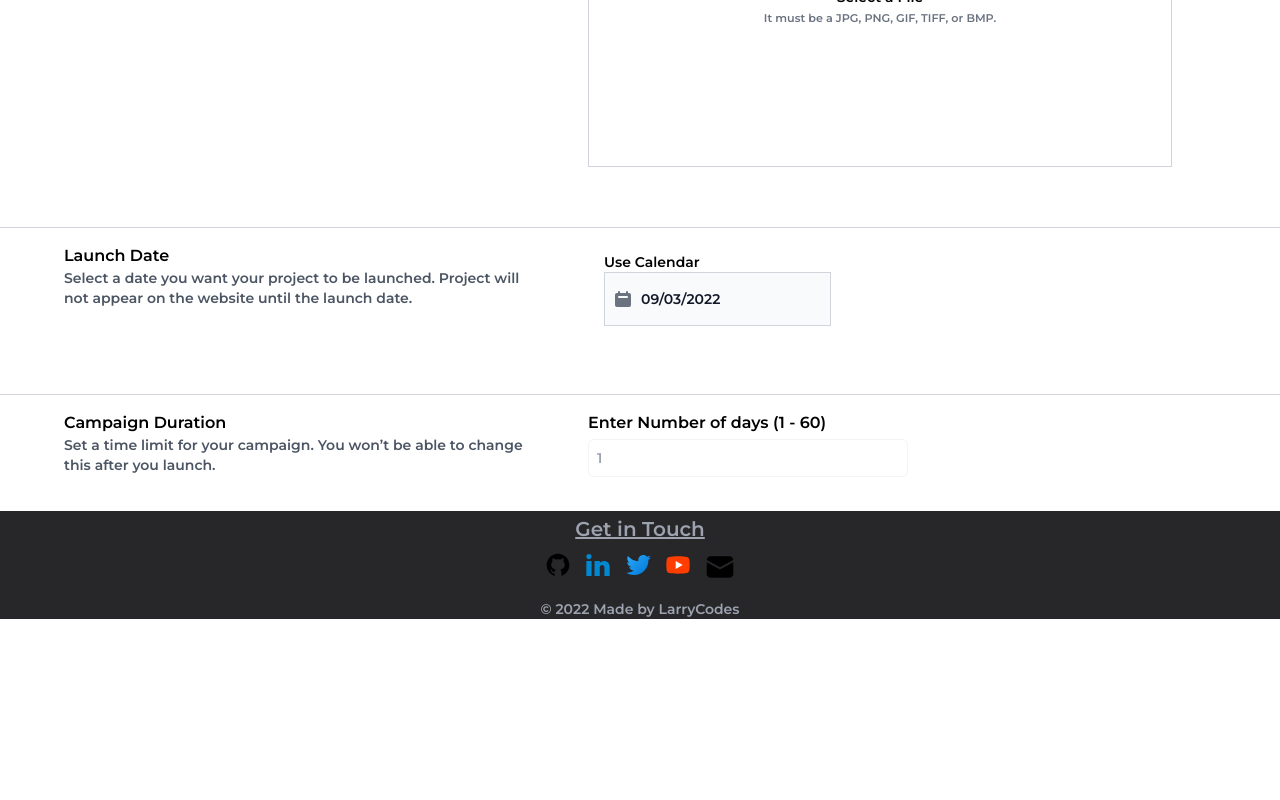
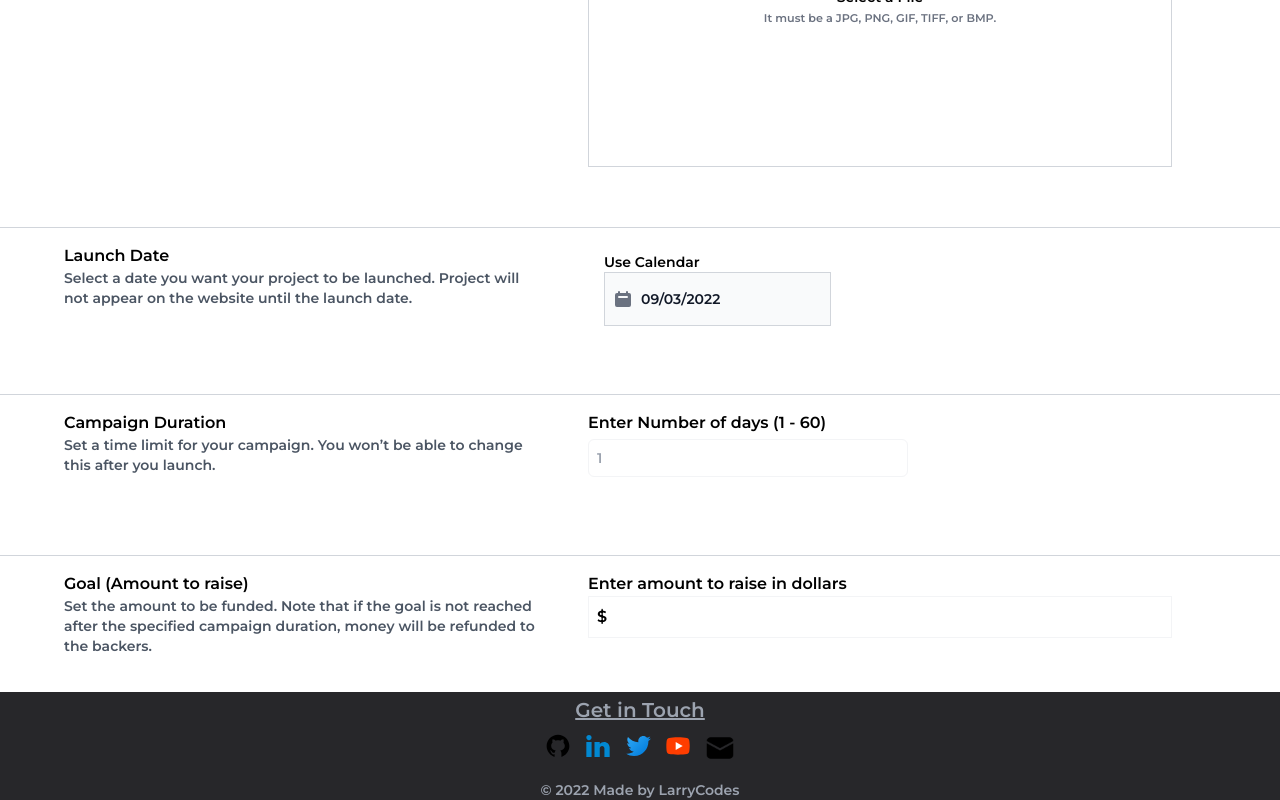
Before and after one commit to LanreAkintayo/flexvis-crowdsale-frontend, a Next.js app: page /launch in a window 1280 px wide. Shown: the part 928-1728 px from the top of the page. Before the commit the page ends 1547 px from the top, so only its background shows below. Built offline with nearby package versions, Linux system fonts and the light colour scheme; no server answers; a web font is replaced by a local one; what ipfs-http-client, react-moralis would draw is missing.

Commit message:
Still working on the launch page

```diff
--- a/pages/launch.js
+++ b/pages/launch.js
@@ -2,16 +2,31 @@ import Footer from "../components/Footer";
 import Header from "../components/Header";
 import React, { useEffect, useState } from "react";
 import DatePicker from "react-datepicker";
-import { create } from 'ipfs-http-client';
+import { create } from "ipfs-http-client";
 
 import "react-datepicker/dist/react-datepicker.css";
 // import DatePicker from "sassy-datepicker";
 
 /* Create an instance of the client */
 // const client = ipfsClient({ host: 'ipfs.infura.io', port: 5001, protocol: 'https' })
-const client = create('https://ipfs.infura.io:5001/api/v0')
+// const client = create('https://ipfs.infura.io:5001/api/v0')
 
-  export default function Launch() {
+const projectId = process.env.NEXT_PUBLIC_PROJECT_ID;
+const projectSecret = process.env.NEXT_PUBLIC_API_SECRET_KEY;
+
+const auth =
+  "Basic " + Buffer.from(projectId + ":" + projectSecret).toString("base64");
+
+const client = create({
+  host: "ipfs.infura.io",
+  port: 5001,
+  protocol: "https",
+  headers: {
+    authorization: auth,
+  },
+});
+
+export default function Launch() {
   // Create a reference to the hidden file input element
   const hiddenFileInput = React.useRef(null);
   const [imageFile, setImageFile] = useState("");
@@ -24,18 +39,21 @@ const client = create('https://ipfs.infura.io:5001/api/v0')
     imageSrc: "",
     launchDate: new Date(),
     duration: "",
+    goal: "",
   });
   const [isValidDuration, setIsValidDuration] = useState(true);
   const [isValidLaunchDate, setIsValidLaunchDate] = useState(true);
+  const [isValidGoal, setIsValidGoal] = useState(true);
 
   useEffect(() => {
     console.log(projectInfo);
   }, [projectInfo]);
 
-
   useEffect(() => {
     setAllValid(
-      Object.values(projectInfo).every(item => ![false, 0, null, "", {}].includes(item)) &&
+      Object.values(projectInfo).every(
+        (item) => ![false, 0, null, "", {}].includes(item)
+      ) &&
         isValidDuration &&
         isValidLaunchDate
     );
@@ -48,11 +66,15 @@ const client = create('https://ipfs.infura.io:5001/api/v0')
   };
 
   const handleOnChange = (event) => {
+    console.log("Secret Key: ", process.env.NEXT_PUBLIC_PROJECT_ID);
+    console.log("abc");
+
     let imagePath;
+    let amount;
 
     if (event.target.id == "imageSrc") {
       imagePath = event.target.files[0];
-      setImageFile(imagePath)
+      setImageFile(imagePath);
       console.log("imagePath: ", imagePath);
     }
     if (event.target.id == "duration") {
@@ -68,29 +90,47 @@ const client = create('https://ipfs.infura.io:5001/api/v0')
         return true;
       });
     }
+    if (event.target.id == "goal") {
+      const price = event.target.value;
+      let dollarUSLocale = Intl.NumberFormat("en-US");
+      // amount = dollarUSLocale.format(price).toString();
+      amount=price
+
+      setIsValidGoal(() => {
+        if (/^\$?\d+(,\d{3})*(\.\d*)?$/.test(amount.toString())) {
+          return true;
+        }
+        return false;
+      });
+    }
 
     setProjectInfo((prevProjectInfo) => {
       return {
         ...prevProjectInfo,
         [event.target.id]:
-          event.target.id == "imageSrc" ? URL.createObjectURL(imagePath) : event.target.value,
+          event.target.id == "imageSrc"
+            ? URL.createObjectURL(imagePath)
+            : event.target.value,
+        [event.target.id]:
+          event.target.id == "goal" ? amount : event.target.value,
       };
     });
   };
 
   const handleLaunch = async () => {
-    const imagePath = imageFile
-    debugger
-    const uploadedImage = await client.add(imagePath)
-    const url = `https://ipfs.infura.io/ipfs/${uploadedImage.path}`
+    const goalInDollars = project.goal.replace(/[^0-9]/g, '')
+    console.log("Goal in dollars: ", goalInDollars)
+    const uploadedImage = await client.add(imageFile);
+    const url = `https://ipfs.io/ipfs/${uploadedImage.path}`;
+
+
 
     setProjectInfo((prevProjectInfo) => {
       return {
         ...prevProjectInfo,
-          imageSrc : url
+        imageSrc: url,
       };
     });
-
   };
 
   return (
@@ -320,6 +360,43 @@ const client = create('https://ipfs.infura.io:5001/api/v0')
             </div>
           </div>
         </div>
+
+        <div className="flex border-t mt-11 border-gray-300 py-4 px-16 ">
+          <div className="w-5/12 ">
+            <h1>Goal (Amount to raise)</h1>
+            <p className="text-sm text-gray-600">
+              Set the amount to be funded. Note that if the goal is not reached
+              after the specified campaign duration, money will be refunded to
+              the backers.
+              <br />
+              <br />
+            </p>
+          </div>
+          <div className="w-7/12 px-11 ">
+            <div>
+              <h1>Enter amount to raise in dollars </h1>
+              <div className="flex border border-gray-100 items-center p-2">
+                <p>$</p>
+                <input
+                  onChange={handleOnChange}
+                  type="text"
+                  value={projectInfo.goal || ""}
+                  name="text"
+                  id="goal"
+                  // placeholder="$50,000"
+                  className="w-80 block text-sm ml-1  focus:outline-none rounded-md"
+                />
+              </div>
+
+              {!isValidGoal && (
+                <p className="text-red-700 text-sm">
+                  <small>Invalid amount</small>
+                </p>
+              )}
+            </div>
+          </div>
+        </div>
+
         {allValid && (
           <button
             className="flex flex-col w-full items-center my-5 mb-14"
```
